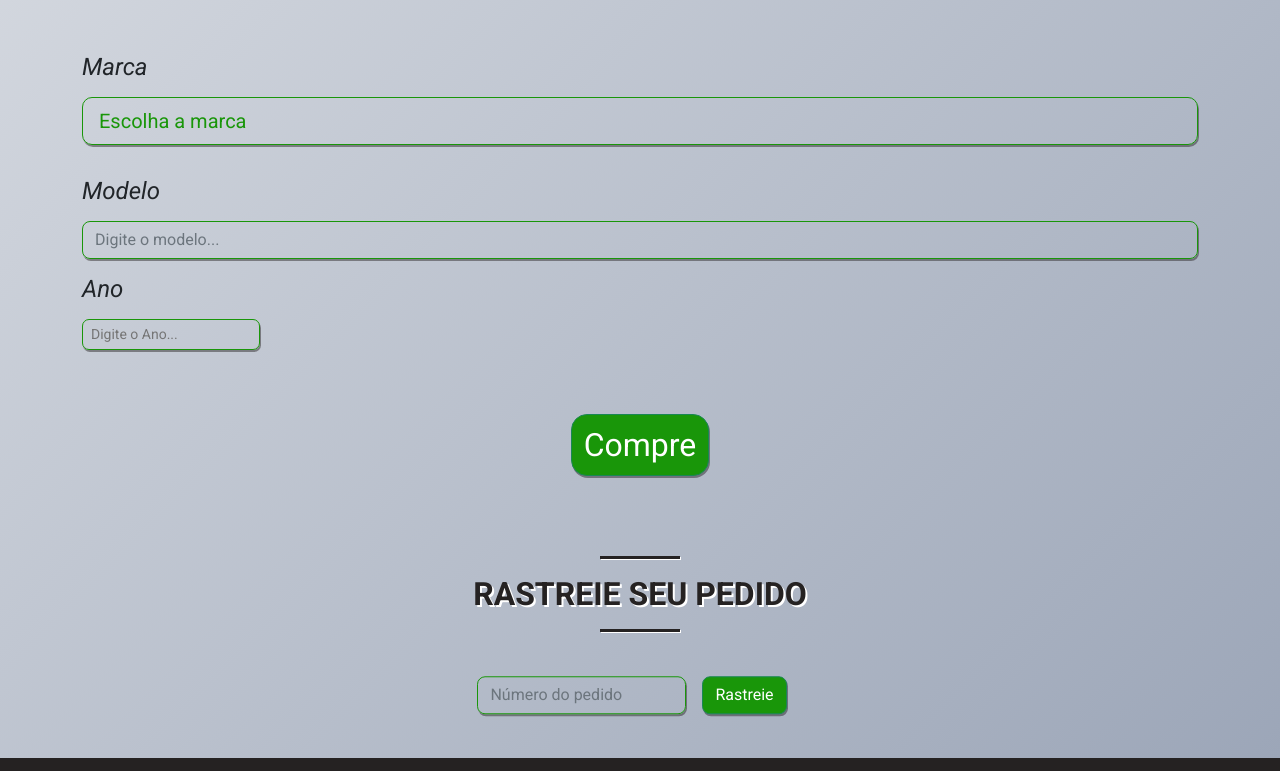
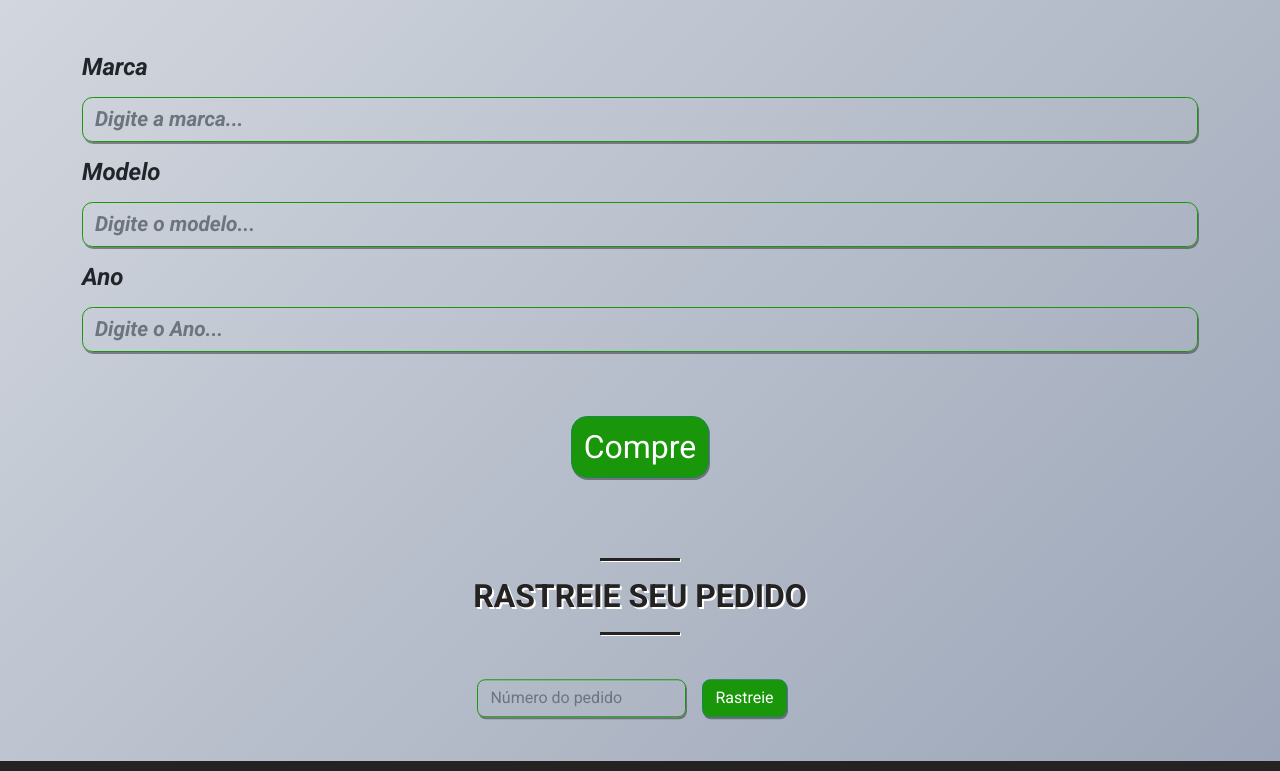
Before and after one commit to dan-lara/Site-magneto, a plain HTML site: page produtos.html in a window 1280 px wide. Shown: the part 1687-2458 px from the top of the page. Drawn offline with nearby package versions, Linux system fonts and the light colour scheme.

Commit message:
implementa busca por encomenda e finaliza a páigna produtos.html

```diff
--- a/css/produtos.css
+++ b/css/produtos.css
@@ -68,11 +68,18 @@
   font-style: italic;
   margin-top: 0.5em;
   margin-bottom: 0.5em;
+  font-weight: 700;
 }
 #form-produtos a {
   margin-top: 2em;
   margin-bottom: 2em;
   text-align: center;
+}
+
+#form-compra input {
+  font-size: 1.3em;
+  font-style: italic;
+  font-weight: 700;
 }
 
 #title-rastreio {
--- a/produtos.html
+++ b/produtos.html
@@ -59,6 +59,7 @@
       </div>
    </nav>
 
+   <main>
       <!--Progress-bars-->
       <section class="bg-seg-color bg-animate" id="progress-produtos">
          <div class="container">
@@ -198,72 +199,104 @@
                   <div class="col-12 col-md-12">
                      <h3 class="title">Compre o produto certo <i class="bi bi-check2-all"></i></h3>
                   </div>
-               <form action="" class="col-12 col-md-12">
+                  <form action="" class="col-12 col-md-12" id="form-compra">
                      <label for="marca" class="form-label">Marca</label>
-                  <select class="form-select form-select-lg mb-3 form-input" aria-label=".form-select-lg example" required id="marca-carro">
-                     <option selected>Escolha a marca</option>
-                     <option value="Ford">Ford</option>
-                     <option value="Fiat">Fiat</option>
-                     <option value="Chevrolet">Chevrolet</option>
-                     <option value="Wolksvagen">Wolksvagen</option>
-                     <option value="Citrõen">Citrõen</option>
-                     <option value="Honda"> Honda</option>
-                     <option value="Toyota">Toyota</option>
-                     <option value="Hyundai">Hyundai</option>
-                     <option value="Nissan">Nissan</option>
-                  </select>
+                     <input class="form-control form-input" list="lista-marca" id="marca-carro" placeholder="Digite a marca...">
+                     <datalist id="lista-marca">
+                        <option value="Ford">
+                        <option value="Fiat">
+                        <option value="Chevrolet">
+                        <option value="Wolksvagen">
+                        <option value="Honda">
+                        <option value="Toyota">
+                     </datalist>
                      <label for="modelo" class="form-label">Modelo</label>
-                  <input class="form-control form-input" list="lista-modelo" id="modelo-carro" placeholder="Digite o modelo..." required>
+                     <input class="form-control form-input" list="lista-modelo" id="modelo-carro" placeholder="Digite o modelo...">
                      <datalist id="lista-modelo">
+                        <!--Wolks-->
                         <option value="Fusca">
+                        <option value="Kombi">
+                        <option value="Polo">
+                        <option value="Voyage">
+                        <option value="Gol">
+                           <!--Ford-->
+                        <option value="Ka">
+                        <option value="Fiesta">
+                        <option value="Ecosport">
+                        <option value="Ranger">
+                        <option value="Mustang">
+                           <!--Fiat-->
+                        <option value="Argo">
+                        <option value="Siena">
+                        <option value="Cronos">
+                        <option value="Toro">
+                        <option value="Fiat 147">
+                        <option value="Palio">
                         <option value="Uno">
-                     <option value="Corolla">
-                     <option value="Wolksvagen">
-                     <option value="Citrõen">
-                     <option value="Kicks">
+                           <!--Chevrolet-->
+                        <option value="Celta">
+                        <option value="Onix">
+                        <option value="Opala">
+                        <option value="Kadett">
+                           <!--Toyota-->
+                        <option value="Corrola">
+                           <!--Honda-->
+                        <option value="fit">
+                        <option value="Civic">
+                        <option value="City">
+                        <option value="HB20">
                      </datalist>
                      <label for="ano" class="form-label">Ano</label>
-                  <input class="form-control-sm form-input" type="number" list="none" placeholder="Digite o Ano..." id="ano-carro" required>
+                     <input class="form-control form-input" type="number" list="none" placeholder="Digite o Ano..." id="ano-carro">
                      <div class=" col-12 col-md-12 d-flex justify-content-center">
                         <a href="" class="btn btn-success vibrate-1" target="_blank" id="compre" onclick="busca()"> Compre</a>
                      </div>
                   </form>
-               <!--Script-->
+                  <!--Script Mercado Livre-->
                   <script type="text/javascript">
                      function busca() {
-                     const marca = document.querySelector("#marca-carro")
+                        const marca = document.querySelector("#marca-carro");
                         const marcavalue = marca.value;
                         console.log(marcavalue);
 
-                     const model = document.querySelector("#modelo-carro")
+                        const model = document.querySelector("#modelo-carro");
                         const modelvalue = model.value;
                         console.log(modelvalue);
 
-                     const ano = document.querySelector("#ano-carro")
+                        const ano = document.querySelector("#ano-carro");
                         const anovalue = ano.value;
                         console.log(anovalue);
                         document.getElementById("compre").href = "https://lista.mercadolivre.com.br/veiculos-em-minas-gerais/".concat(marcavalue, "-", modelvalue, "-", anovalue);
                      }
                   </script>
                </div>
-
                <!--Rastreio-->
                <h3 id="title-rastreio">Rastreie seu pedido</h3>
                <form class="row g-3 bounce-top" id="form-rastreio">
                   <div class="col-auto">
                      <label for="codigo-rastreio" class="visually-hidden">Número do pedido</label>
-                  <input type="text" class="form-control form-input" id="codigo-rastreio" placeholder="Número do pedido">
+                     <input type="text" class="form-control form-input" id="codigo-rastreio" placeholder="Número do pedido" required>
                   </div>
                   <div class="col-auto">
-                  <button href="#" type="submit" class="btn btn-success mb-3">Rastreie</button>
+                     <button class="btn btn-success mb-3">
+                        <a target="_blank" id="rastreie" onclick="rastreia()">Rastreie</a>
+                     </button>
                   </div>
                </form>
-
+               <!--Script Rastreio-->
+               <script type="text/javascript">
+                  function rastreia() {
+                     const codigo = document.querySelector("#codigo-rastreio")
+                     const codigovalue = codigo.value;
+                     const urlFinal = document.getElementById("rastreie").href = "https://linketrack.com/".concat(codigovalue);
+                     console.log(codigovalue);
+                     console.log(urlFinal);
+                  }
+               </script>
             </div>
          </div>
       </section>
-
-
+   </main>
 
    <!--FOOTER-->
    <footer class="container-fluid bg-terc-color" id="footer">
```
Lines whose indentation alone changed are shown as unchanged.
